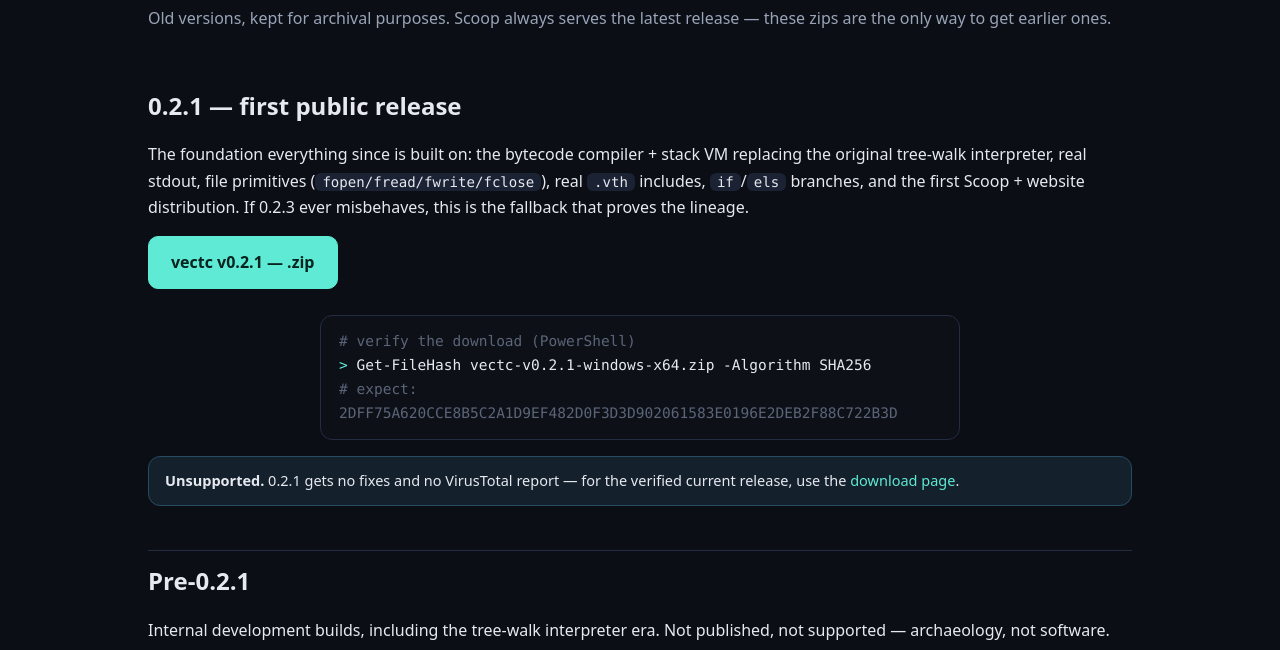
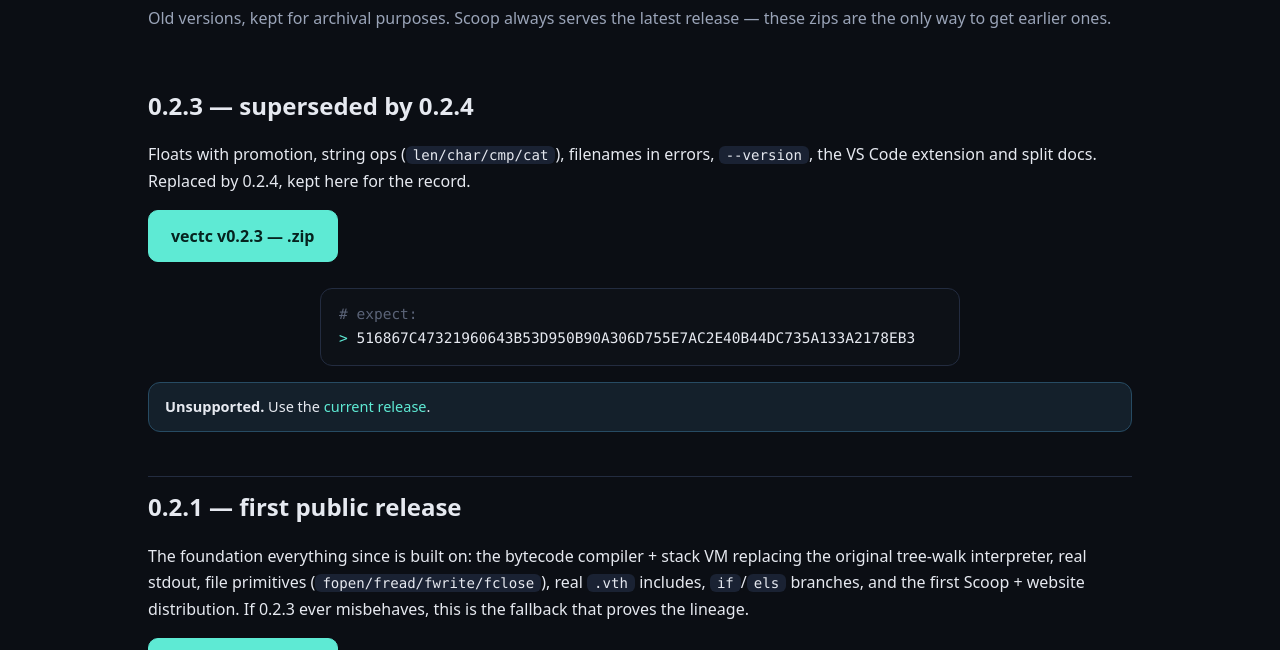
Before and after one commit to VectCode/VectLang, a plain HTML site: page site/archive.html in a window 1280 px wide. Shown: the part 163-813 px from the top of the page. Drawn offline with Linux system fonts and the light colour scheme.

Commit message:
Archive 0.2.3

```diff
--- a/site/archive.html
+++ b/site/archive.html
@@ -20,6 +20,12 @@
   <h1 style="margin-top:36px">Release archive</h1>
   <p style="color:var(--mut)">Old versions, kept for archival purposes. Scoop always serves the latest release — these zips are the only way to get earlier ones.</p>
 
+  <h2 class="sec">0.2.3 — superseded by 0.2.4</h2>
+  <p>Floats with promotion, string ops (<code>len/char/cmp/cat</code>), filenames in errors, <code>--version</code>, the VS Code extension and split docs. Replaced by 0.2.4, kept here for the record.</p>
+  <p><a class="btn pri" href="/dl/vectc-v0.2.3-windows-x64.zip">vectc v0.2.3 — .zip</a></p>
+  <div class="term"><span class="c"># expect:</span><br><span class="p">></span> 516867C47321960643B53D950B90A306D755E7AC2E40B44DC735A133A2178EB3</div>
+  <div class="note"><b>Unsupported.</b> Use the <a href="download.html">current release</a>.</div>
+
   <h2 class="sec">0.2.1 — first public release</h2>
   <p>The foundation everything since is built on: the bytecode compiler + stack VM replacing the original tree-walk interpreter, real stdout, file primitives (<code>fopen/fread/fwrite/fclose</code>), real <code>.vth</code> includes, <code>if</code>/<code>els</code> branches, and the first Scoop + website distribution. If 0.2.3 ever misbehaves, this is the fallback that proves the lineage.</p>
   <p><a class="btn pri" href="/dl/vectc-v0.2.1-windows-x64.zip">vectc v0.2.1 — .zip</a></p>
```
